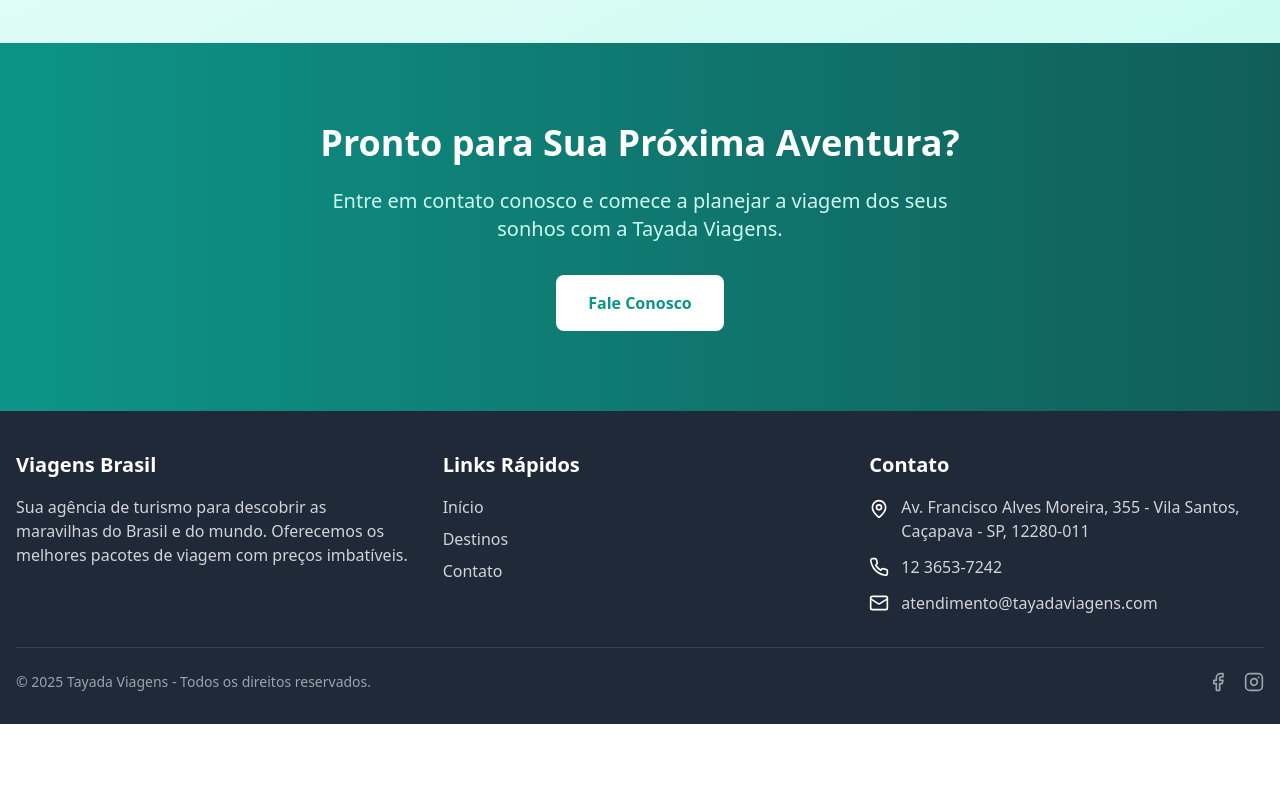
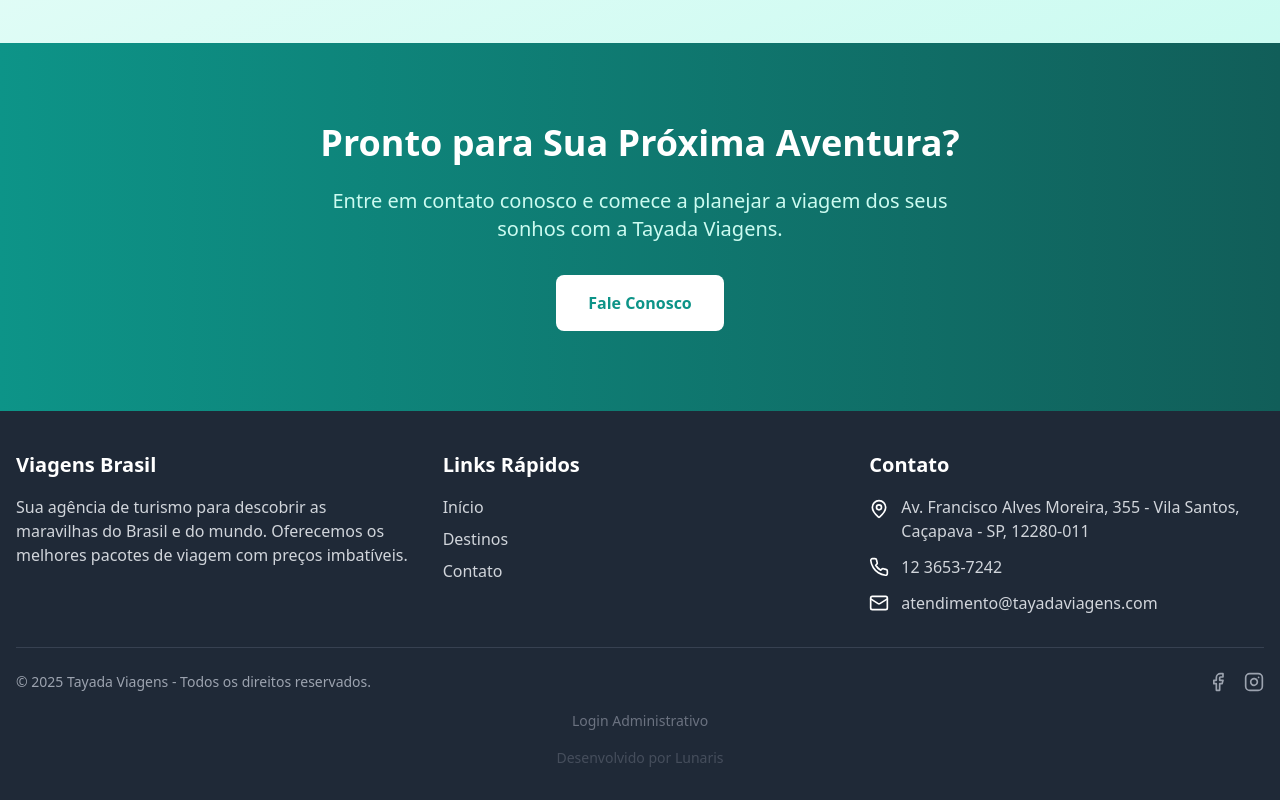
Before and after one commit to IagoMig1/tayada-viagens, a React (Vite) app: page / in a window 1280 px wide. Shown: the part 3142-3942 px from the top of the page. Before the commit the page ends 3866 px from the top, so only its background shows below. Built offline with nearby package versions, Linux system fonts and the light colour scheme; no server answers; the database is empty.

Commit message:
login set

```diff
--- a/src/components/Footer.tsx
+++ b/src/components/Footer.tsx
@@ -1,8 +1,10 @@
 import React from 'react';
 import { Link } from 'react-router-dom';
-import { FacebookIcon, InstagramIcon, TwitterIcon, PhoneIcon, MailIcon, MapPinIcon } from 'lucide-react';
+import { FacebookIcon, InstagramIcon, PhoneIcon, MailIcon, MapPinIcon } from 'lucide-react';
+
 const Footer = () => {
-  return <footer className="bg-gray-800 text-white pt-10 pb-8">
+  return (
+    <footer className="bg-gray-800 text-white pt-10 pb-8">
       <div className="container mx-auto px-4">
         <div className="grid grid-cols-1 md:grid-cols-3 gap-8">
           <div>
@@ -39,7 +41,7 @@
               <div className="flex items-start space-x-3">
                 <MapPinIcon size={20} className="flex-shrink-0 mt-1" />
                 <p className="text-gray-300">
-                Av. Francisco Alves Moreira, 355 - Vila Santos, Caçapava - SP, 12280-011
+                  Av. Francisco Alves Moreira, 355 - Vila Santos, Caçapava - SP, 12280-011
                 </p>
               </div>
               <div className="flex items-center space-x-3">
@@ -64,10 +66,28 @@
             <a href="https://www.instagram.com/tayada_viagens" className="text-gray-400 hover:text-white transition-colors">
               <InstagramIcon size={20} />
             </a>
-
           </div>
         </div>
+
+        {/* Link para o Login Administrativo */}
+        <div className="mt-4 text-center">
+          <Link to="/login" className="text-gray-500 text-sm hover:text-white transition-colors">
+            Login Administrativo
+          </Link>
+        </div>
+
+        {/* Marca d'água com o link para Lunaris */}
+        <div className="mt-4 text-center text-sm text-gray-500 opacity-50">
+          <span>
+            Desenvolvido por{' '}
+            <a href="https://www.itslunaris.com" target="_blank" rel="noopener noreferrer" className="text-gray-500 hover:text-white">
+              Lunaris
+            </a>
+          </span>
+        </div>
       </div>
-    </footer>;
+    </footer>
+  );
 };
+
 export default Footer;
```
